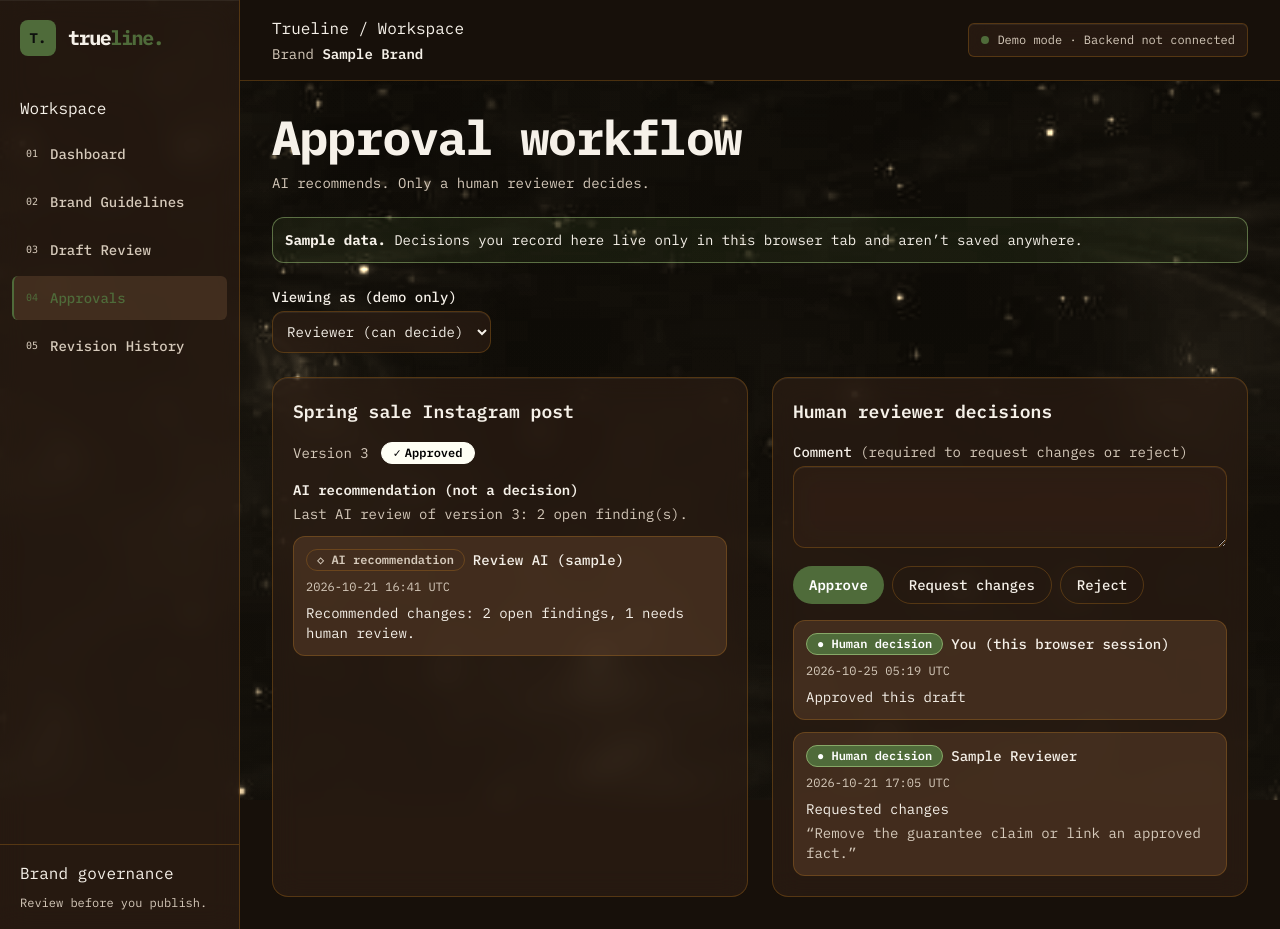
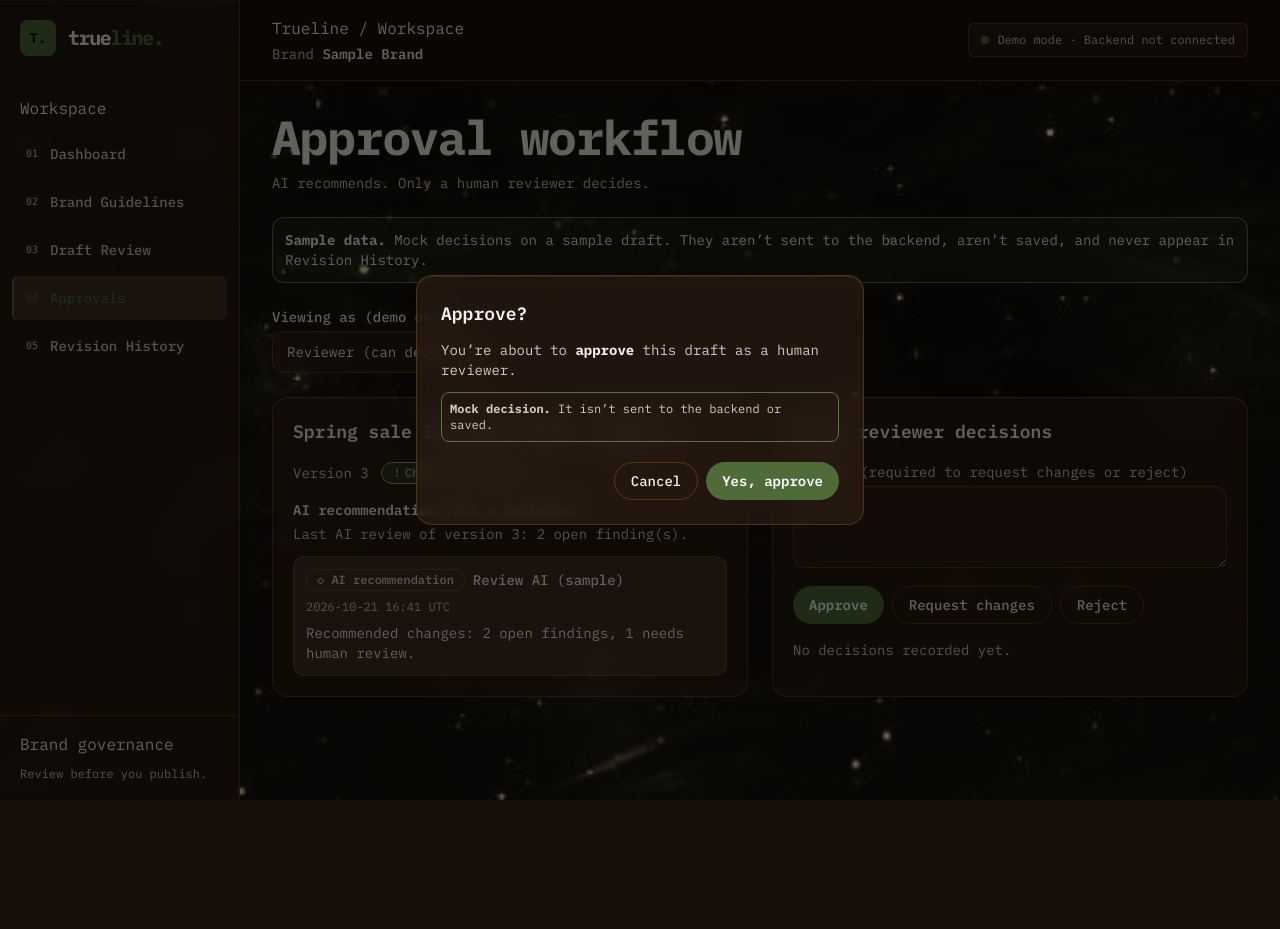
Before and after one commit to Mayank1173/trueline-brand-governance, a Next.js app in the folder frontend/: page /approvals in a window 1280 px wide. Both pictures are taken after a click on the button "Approve". After the commit the page ends 800 px from the top, so only its background shows below. Built offline with nearby package versions, Linux system fonts and the light colour scheme.

Commit message:
feat(frontend): mock approval UI, history sections, dashboard labels

```diff
--- a/frontend/src/app/approvals/page.tsx
+++ b/frontend/src/app/approvals/page.tsx
@@ -4,8 +4,11 @@ import ActivityLog from "@/components/ActivityLog";
 import ApprovalActions, { type Decision } from "@/components/ApprovalActions";
 import SampleDataNotice from "@/components/SampleDataNotice";
 import StatusBadge from "@/components/StatusBadge";
+import { submitDecision } from "@/lib/decisionService";
 import { SAMPLE_DRAFTS, SAMPLE_REVISIONS } from "@/lib/mock/sampleData";
 import type { ActivityEvent, ApprovalStatus } from "@/lib/workflowTypes";
+
+const LIVE = process.env.NEXT_PUBLIC_USE_MOCK === "false";
 
 const draft = SAMPLE_DRAFTS[0];
 const latest = SAMPLE_REVISIONS[0];
@@ -19,24 +22,29 @@ const ACTION_TEXT: Record<Decision, string> = {
 
 export default function ApprovalsPage() {
   const [status, setStatus] = useState<ApprovalStatus>(draft.status);
-  const [humanEvents, setHumanEvents] = useState<ActivityEvent[]>(
-    latest.events.filter((e) => e.actor_type === "human")
-  );
+  const [mockEvents, setMockEvents] = useState<ActivityEvent[]>([]);
   const [role, setRole] = useState<"reviewer" | "editor">("reviewer");
 
-  function handleDecide(d: Decision, comment: string) {
+  // Throws on failure, and ApprovalActions shows the error in the dialog.
+  async function handleDecide(d: Decision, comment: string) {
+    const result = await submitDecision(draft.id, d, comment);
     setStatus(d);
-    setHumanEvents((prev) => [
+    setMockEvents((prev) => [
       {
-        id: `local-${Date.now()}`,
+        id: `mock-${result.decided_at}`,
         actor_type: "human",
-        actor: "You (this browser session)",
-        action: ACTION_TEXT[d],
-        comment: comment || undefined,
-        at: new Date().toISOString(),
+        actor: "Mock reviewer (not a real person)",
+        action: `[MOCK] ${ACTION_TEXT[d]}`,
+        comment: result.comment || undefined,
+        at: result.decided_at,
       },
       ...prev,
     ]);
+  }
+
+  function resetMock() {
+    setStatus(draft.status);
+    setMockEvents([]);
   }
 
   return (
@@ -47,9 +55,12 @@ export default function ApprovalsPage() {
       </div>
 
       <SampleDataNotice>
-        Decisions you record here live only in this browser tab and aren’t saved anywhere.
+        Mock decisions on a sample draft. They aren’t sent to the backend, aren’t saved, and never appear in
+        Revision History.
+        {LIVE && " The backend decision endpoint isn’t connected to this page yet."}
       </SampleDataNotice>
 
+      <div className="flex flex-wrap items-end gap-4">
         <div>
           <label htmlFor="role" className="block text-sm font-medium">Viewing as (demo only)</label>
           <select
@@ -62,10 +73,20 @@ export default function ApprovalsPage() {
             <option value="editor">Editor (view only)</option>
           </select>
         </div>
+        {mockEvents.length > 0 && (
+          <button
+            type="button"
+            onClick={resetMock}
+            className="rounded-full border border-line px-4 py-2 text-sm font-medium text-ink hover:bg-surface-2"
+          >
+            Reset mock decisions
+          </button>
+        )}
+      </div>
 
       <div className="grid gap-6 lg:grid-cols-2">
         <section aria-labelledby="draft-heading" className="space-y-4 rounded-2xl border border-line bg-surface p-5">
-          <h2 id="draft-heading" className="text-lg font-semibold">{draft.title}</h2>
+          <h2 id="draft-heading" className="text-lg font-semibold">{draft.title} (sample)</h2>
           <div className="flex flex-wrap items-center gap-3 text-sm" aria-live="polite">
             <span className="text-muted">Version {latest.number}</span>
             {status === "rejected" ? (
@@ -75,6 +96,7 @@ export default function ApprovalsPage() {
             ) : (
               <StatusBadge status={status} />
             )}
+            {mockEvents.length > 0 && <span className="text-xs text-muted">(mock status)</span>}
           </div>
 
           <div>
@@ -90,8 +112,12 @@ export default function ApprovalsPage() {
 
         <section aria-labelledby="human-heading" className="space-y-4 rounded-2xl border border-line bg-surface p-5">
           <h2 id="human-heading" className="text-lg font-semibold">Human reviewer decisions</h2>
-          <ApprovalActions canReview={role === "reviewer"} onDecide={handleDecide} />
-          <ActivityLog events={humanEvents} />
+          <ApprovalActions canReview={role === "reviewer"} onDecide={handleDecide} isMock />
+          {mockEvents.length === 0 ? (
+            <p className="text-sm text-muted">No decisions recorded yet.</p>
+          ) : (
+            <ActivityLog events={mockEvents} />
+          )}
         </section>
       </div>
     </div>
--- a/frontend/src/app/dashboard/page.tsx
+++ b/frontend/src/app/dashboard/page.tsx
@@ -9,14 +9,17 @@ import StatusBadge from "@/components/StatusBadge";
 import { fetchReviews, isLive } from "@/lib/api";
 import { formatUtc } from "@/lib/format";
 import { SAMPLE_DRAFTS } from "@/lib/mock/sampleData";
+import { findingsText, shortReviewId } from "@/lib/reviewLabel";
 import type { ReviewStatus } from "@/lib/types";
 
 interface Row {
   id: string;
   title: string;
+  subtitle?: string;
   status: ReviewStatus;
   findingCount: number;
   meta: string;
+  fullId?: string;
 }
 
 const SAMPLE_STATUSES: ReviewStatus[] = ["draft", "in_review", "changes_requested", "approved"];
@@ -45,10 +48,12 @@ export default function DashboardPage() {
         setRows(
           items.map((r) => ({
             id: r.review_id,
-            title: r.purpose || "Review",
+            title: `Review #${shortReviewId(r.review_id)}`,
+            subtitle: r.purpose ? `Purpose: ${r.purpose}` : undefined,
             status: r.status,
             findingCount: r.finding_count,
-            meta: `${r.finding_count} finding(s), ${r.requires_human_review_count} need human review · Updated ${formatUtc(r.updated_at)} · ${r.review_id}`,
+            meta: `${findingsText(r.finding_count, r.requires_human_review_count)} · Updated ${formatUtc(r.updated_at)}`,
+            fullId: r.review_id,
           }))
         );
         setUsingSample(false);
@@ -151,7 +156,9 @@ export default function DashboardPage() {
                       <p className="font-semibold">{r.title}</p>
                       <DisplayStatus status={r.status} findingCount={usingSample ? 1 : r.findingCount} />
                     </div>
-                    <p className="mt-2 break-all text-xs text-muted">{r.meta}</p>
+                    {r.subtitle && <p className="mt-1 text-sm text-muted">{r.subtitle}</p>}
+                    <p className="mt-2 text-xs text-muted">{r.meta}</p>
+                    {r.fullId && <p className="mt-1 break-all text-xs text-muted">ID: {r.fullId}</p>}
                   </li>
                 ))}
               </ul>
--- a/frontend/src/app/history/page.tsx
+++ b/frontend/src/app/history/page.tsx
@@ -7,6 +7,7 @@ import DisplayStatus from "@/components/DisplayStatus";
 import { apiGet, fetchReviews, isLive, type ReviewSummary } from "@/lib/api";
 import { formatUtc } from "@/lib/format";
 import { SAMPLE_DRAFTS, SAMPLE_REVISIONS } from "@/lib/mock/sampleData";
+import { findingsText, shortReviewId, statusText } from "@/lib/reviewLabel";
 import type { ActivityEvent, ActorType } from "@/lib/workflowTypes";
 
 interface Loaded {
@@ -32,6 +33,23 @@ function toEvents(raw: unknown): ActivityEvent[] {
       at: typeof e.at === "string" ? e.at : "",
     };
   });
+}
+
+// Newest first. ISO timestamps sort correctly as strings; events without a time go last.
+function newestFirst(events: ActivityEvent[]): ActivityEvent[] {
+  return [...events].sort((a, b) => (a.at < b.at ? 1 : a.at > b.at ? -1 : 0));
+}
+
+function RetryButton({ onClick }: { onClick: () => void }) {
+  return (
+    <button
+      type="button"
+      onClick={onClick}
+      className="rounded-full border border-line px-4 py-1.5 text-sm font-medium hover:bg-surface-2"
+    >
+      Try again
+    </button>
+  );
 }
 
 function LiveHistory() {
@@ -86,13 +104,7 @@ function LiveHistory() {
       <div role="alert" className="rounded-xl border border-line bg-surface p-3 text-sm">
         <strong>Couldn’t load reviews.</strong> {listError}
         <div className="mt-2">
-          <button
-            type="button"
-            onClick={retry}
-            className="rounded-full border border-line px-4 py-1.5 text-sm font-medium hover:bg-surface-2"
-          >
-            Try again
-          </button>
+          <RetryButton onClick={retry} />
         </div>
       </div>
     );
@@ -114,6 +126,10 @@ function LiveHistory() {
     );
   }
 
+  const events = loaded && !loaded.error ? newestFirst(loaded.events) : [];
+  const reviewerEvents = events.filter((e) => e.actor_type === "human");
+  const statusEvents = events.filter((e) => e.actor_type !== "human");
+
   return (
     <div className="space-y-4">
       <div>
@@ -126,18 +142,19 @@ function LiveHistory() {
         >
           {reviews.map((r) => (
             <option key={r.review_id} value={r.review_id}>
-              {formatUtc(r.created_at)} · {r.status} · {r.review_id}
+              {formatUtc(r.created_at)} · {statusText(r.status, r.finding_count)} · #{shortReviewId(r.review_id)}
             </option>
           ))}
         </select>
       </div>
 
       {current && (
-        <div className="flex flex-wrap items-center gap-3 rounded-2xl border border-line bg-surface p-4 text-sm">
-          <DisplayStatus status={current.status} findingCount={current.finding_count} />
-          <span>
-            {current.finding_count} finding(s), {current.requires_human_review_count} need human review
-          </span>
+        <div className="space-y-2 rounded-2xl border border-line bg-surface p-4 text-sm">
+          <div className="flex flex-wrap items-center gap-3">
+            <DisplayStatus status={current.status} findingCount={current.finding_count} />
+            <span>{findingsText(current.finding_count, current.requires_human_review_count)}</span>
+          </div>
+          <p className="break-all text-xs text-muted">Review ID: {current.review_id}</p>
         </div>
       )}
 
@@ -151,18 +168,36 @@ function LiveHistory() {
         <div role="alert" className="rounded-xl border border-line bg-surface p-3 text-sm">
           <strong>Couldn’t load the audit trail.</strong> {loaded.error}
           <div className="mt-2">
-            <button
-              type="button"
-              onClick={retry}
-              className="rounded-full border border-line px-4 py-1.5 text-sm font-medium hover:bg-surface-2"
-            >
-              Try again
-            </button>
+            <RetryButton onClick={retry} />
           </div>
         </div>
       )}
 
-      {!loading && loaded && !loaded.error && <ActivityLog events={loaded.events} />}
+      {!loading && loaded && !loaded.error && (
+        <>
+          <section aria-labelledby="status-events-heading" className="rounded-2xl border border-line bg-surface p-5">
+            <h2 id="status-events-heading" className="text-lg font-semibold">Status and system events</h2>
+            <p className="mt-1 text-xs text-muted">Automated events recorded by the backend. Not human decisions.</p>
+            <div className="mt-3">
+              <ActivityLog events={statusEvents} />
+            </div>
+          </section>
+
+          <section aria-labelledby="reviewer-heading" className="rounded-2xl border border-line bg-surface p-5">
+            <h2 id="reviewer-heading" className="text-lg font-semibold">Reviewer decisions</h2>
+            <div className="mt-3">
+              {reviewerEvents.length === 0 ? (
+                <p className="text-sm text-muted">
+                  No reviewer decisions recorded yet. Decisions will appear here once reviewers can approve or
+                  reject.
+                </p>
+              ) : (
+                <ActivityLog events={reviewerEvents} />
+              )}
+            </div>
+          </section>
+        </>
+      )}
     </div>
   );
 }
--- a/frontend/src/components/ApprovalActions.tsx
+++ b/frontend/src/components/ApprovalActions.tsx
@@ -1,19 +1,31 @@
 "use client";
 import { useState } from "react";
+import ConfirmDialog from "./ConfirmDialog";
+import type { Decision } from "@/lib/decisionService";
 
-export type Decision = "approved" | "changes_requested" | "rejected";
+export type { Decision };
+
+const LABEL: Record<Decision, string> = {
+  approved: "Approve",
+  changes_requested: "Request changes",
+  rejected: "Reject",
+};
 
 interface Props {
   canReview: boolean;
-  onDecide: (decision: Decision, comment: string) => void;
+  onDecide: (decision: Decision, comment: string) => Promise<void>;
+  isMock?: boolean;
 }
 
 const primary = "rounded-full bg-maroon px-4 py-2 text-sm font-semibold text-white hover:bg-maroon-hover";
 const secondary = "rounded-full border border-line px-4 py-2 text-sm font-medium text-ink hover:bg-surface-2";
 
-export default function ApprovalActions({ canReview, onDecide }: Props) {
+export default function ApprovalActions({ canReview, onDecide, isMock }: Props) {
   const [comment, setComment] = useState("");
-  const [error, setError] = useState<string | null>(null);
+  const [validationError, setValidationError] = useState<string | null>(null);
+  const [pending, setPending] = useState<Decision | null>(null);
+  const [busy, setBusy] = useState(false);
+  const [submitError, setSubmitError] = useState<string | null>(null);
 
   if (!canReview) {
     return (
@@ -23,14 +35,34 @@ export default function ApprovalActions({ canReview, onDecide }: Props) {
     );
   }
 
-  function decide(d: Decision) {
+  function ask(d: Decision) {
     if (d !== "approved" && !comment.trim()) {
-      setError("Add a comment explaining your decision so the author knows what to do next.");
+      setValidationError("Add a comment explaining your decision so the author knows what to do next.");
       return;
     }
-    setError(null);
-    onDecide(d, comment.trim());
-    setComment("");
+    setValidationError(null);
+    setSubmitError(null);
+    setPending(d);
+  }
+
+  async function confirm() {
+    if (!pending) return;
+    setBusy(true);
+    setSubmitError(null);
+    try {
+      await onDecide(pending, comment.trim());
+      setComment("");
+      setPending(null);
+    } catch (err) {
+      setSubmitError(err instanceof Error ? err.message : "Something went wrong. Try again.");
+    } finally {
+      setBusy(false);
+    }
+  }
+
+  function cancel() {
+    setPending(null);
+    setSubmitError(null);
   }
 
   return (
@@ -47,16 +79,39 @@ export default function ApprovalActions({ canReview, onDecide }: Props) {
           className="mt-1 w-full rounded-xl border border-line bg-surface p-2.5 text-sm text-ink placeholder:text-muted"
         />
       </div>
-      {error && (
+
+      {validationError && (
         <div role="alert" className="rounded-xl border border-maroon-soft bg-maroon/25 p-3 text-sm">
-          {error}
+          {validationError}
         </div>
       )}
+
       <div className="flex flex-wrap gap-2">
-        <button type="button" onClick={() => decide("approved")} className={primary}>Approve</button>
-        <button type="button" onClick={() => decide("changes_requested")} className={secondary}>Request changes</button>
-        <button type="button" onClick={() => decide("rejected")} className={secondary}>Reject</button>
+        <button type="button" onClick={() => ask("approved")} className={primary}>Approve</button>
+        <button type="button" onClick={() => ask("changes_requested")} className={secondary}>Request changes</button>
+        <button type="button" onClick={() => ask("rejected")} className={secondary}>Reject</button>
       </div>
+
+      <ConfirmDialog
+        open={pending !== null}
+        title={pending ? `${LABEL[pending]}?` : ""}
+        confirmLabel={pending ? `Yes, ${LABEL[pending].toLowerCase()}` : "Confirm"}
+        busy={busy}
+        error={submitError}
+        onConfirm={confirm}
+        onCancel={cancel}
+      >
+        <p>
+          You’re about to <strong className="text-ink">{pending ? LABEL[pending].toLowerCase() : ""}</strong> this
+          draft as a human reviewer.
+        </p>
+        {comment.trim() && <p className="mt-2">Your comment: “{comment.trim()}”</p>}
+        {isMock && (
+          <p className="mt-3 rounded-lg border border-maroon-soft/60 p-2 text-xs">
+            <strong>Mock decision.</strong> It isn’t sent to the backend or saved.
+          </p>
+        )}
+      </ConfirmDialog>
     </div>
   );
 }
--- /dev/null
+++ b/frontend/src/components/ConfirmDialog.tsx
@@ -0,0 +1,66 @@
+"use client";
+import { useEffect, useId, useRef } from "react";
+
+interface Props {
+  open: boolean;
+  title: string;
+  children: React.ReactNode;
+  confirmLabel: string;
+  busy?: boolean;
+  error?: string | null;
+  onConfirm: () => void;
+  onCancel: () => void;
+}
+
+export default function ConfirmDialog({ open, title, children, confirmLabel, busy, error, onConfirm, onCancel }: Props) {
+  const ref = useRef<HTMLDialogElement>(null);
+  const titleId = useId();
+
+  // Native <dialog>: gives focus trapping and Escape for free.
+  useEffect(() => {
+    const d = ref.current;
+    if (!d) return;
+    if (open && !d.open) d.showModal();
+    if (!open && d.open) d.close();
+  }, [open]);
+
+  return (
+    <dialog
+      ref={ref}
+      aria-labelledby={titleId}
+      onCancel={(e) => {
+        e.preventDefault();
+        if (!busy) onCancel();
+      }}
+      className="m-auto w-[calc(100%-2rem)] max-w-md rounded-2xl border border-line bg-surface p-6 text-ink backdrop:bg-black/60"
+    >
+      <h2 id={titleId} className="text-lg font-semibold">{title}</h2>
+      <div className="mt-3 text-sm text-muted">{children}</div>
+
+      {error && (
+        <div role="alert" className="mt-4 rounded-xl border border-maroon-soft bg-maroon/25 p-3 text-sm text-ink">
+          <strong>Couldn’t record the decision.</strong> {error}
+        </div>
+      )}
+
+      <div className="mt-5 flex flex-wrap justify-end gap-2">
+        <button
+          type="button"
+          onClick={onCancel}
+          disabled={busy}
+          className="rounded-full border border-line px-4 py-2 text-sm font-medium text-ink hover:bg-surface-2 disabled:opacity-60"
+        >
+          Cancel
+        </button>
+        <button
+          type="button"
+          onClick={onConfirm}
+          disabled={busy}
+          className="rounded-full bg-maroon px-4 py-2 text-sm font-semibold text-white hover:bg-maroon-hover disabled:opacity-60"
+        >
+          {busy ? "Saving…" : error ? "Try again" : confirmLabel}
+        </button>
+      </div>
+    </dialog>
+  );
+}
--- /dev/null
+++ b/frontend/src/lib/decisionService.ts
@@ -0,0 +1,34 @@
+// ⚠️ MOCK ONLY until the backend decision endpoint exists.
+// When Mayank shares the contract, replace the body of submitDecision() with a real
+// POST (e.g. /api/reviews/{id}/decision) and set is_mock: false. Nothing else changes.
+
+export type Decision = "approved" | "changes_requested" | "rejected";
+
+export interface DecisionResult {
+  review_id: string;
+  decision: Decision;
+  comment: string;
+  decided_at: string; // ISO 8601, UTC
+  is_mock: boolean;
+}
+
+export async function submitDecision(
+  reviewId: string,
+  decision: Decision,
+  comment: string
+): Promise<DecisionResult> {
+  await new Promise((r) => setTimeout(r, 800)); // fake network delay
+
+  // Type __error__ in the comment to test the error state.
+  if (comment.includes("__error__")) {
+    throw new Error("Mock server error (500). Your decision was not saved. Try again.");
+  }
+
+  return {
+    review_id: reviewId,
+    decision,
+    comment,
+    decided_at: new Date().toISOString(),
+    is_mock: true,
+  };
+}
--- /dev/null
+++ b/frontend/src/lib/reviewLabel.ts
@@ -0,0 +1,25 @@
+// Display helpers for raw API values. Display only; never changes the data.
+
+export function shortReviewId(id: string): string {
+  return id.replace(/^review_/, "").slice(0, 8);
+}
+
+const STATUS_TEXT: Record<string, string> = {
+  draft: "Draft",
+  in_review: "In Review",
+  changes_requested: "Changes Requested",
+  needs_human_review: "Needs Human Review",
+  approved: "Approved",
+};
+
+// Plain-text twin of DisplayStatus, for places that can't render a badge (e.g. <option>).
+// A clean review (0 findings) is NOT shown as Approved until a human approves.
+export function statusText(status: string, findingCount: number): string {
+  if (status === "approved" && findingCount === 0) return "Awaiting Human Approval";
+  return STATUS_TEXT[status] ?? status;
+}
+
+export function findingsText(count: number, needHuman: number): string {
+  const f = `${count} ${count === 1 ? "finding" : "findings"}`;
+  return needHuman > 0 ? `${f}, ${needHuman} need human review` : `${f}, none need human review`;
+}
```
Lines whose indentation alone changed are shown as unchanged.
